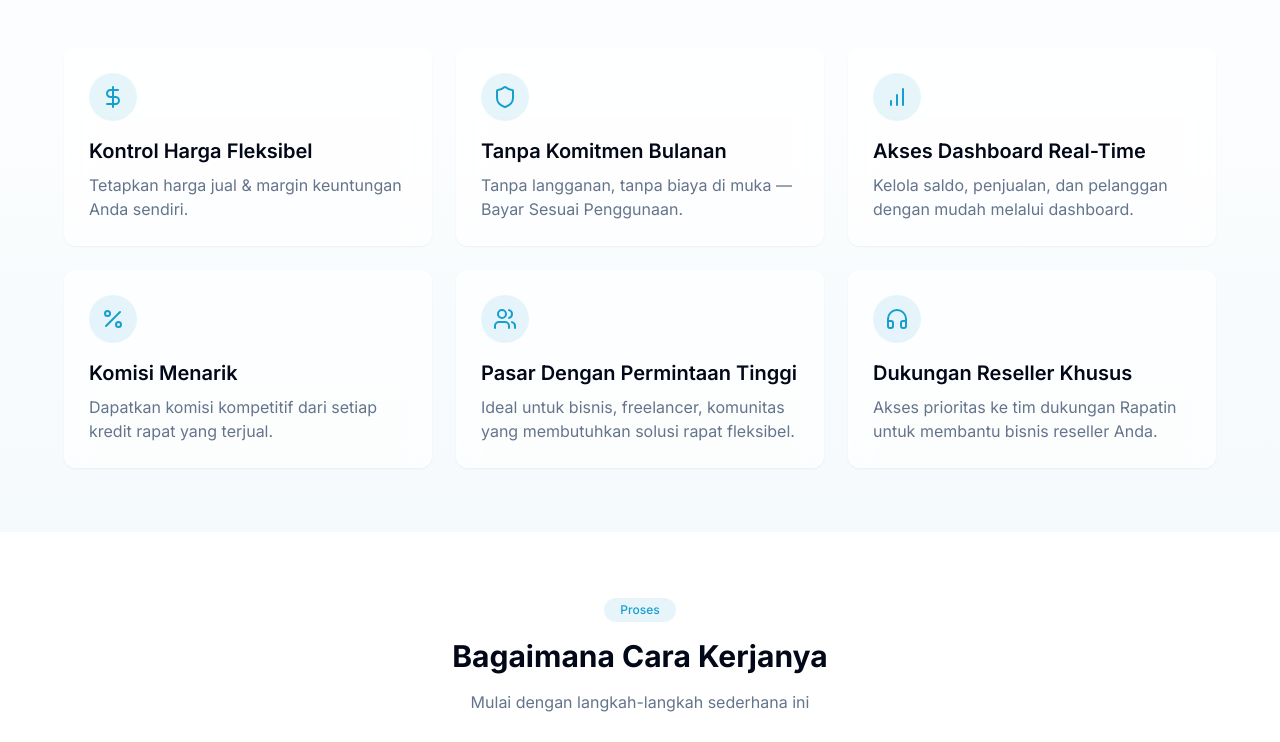
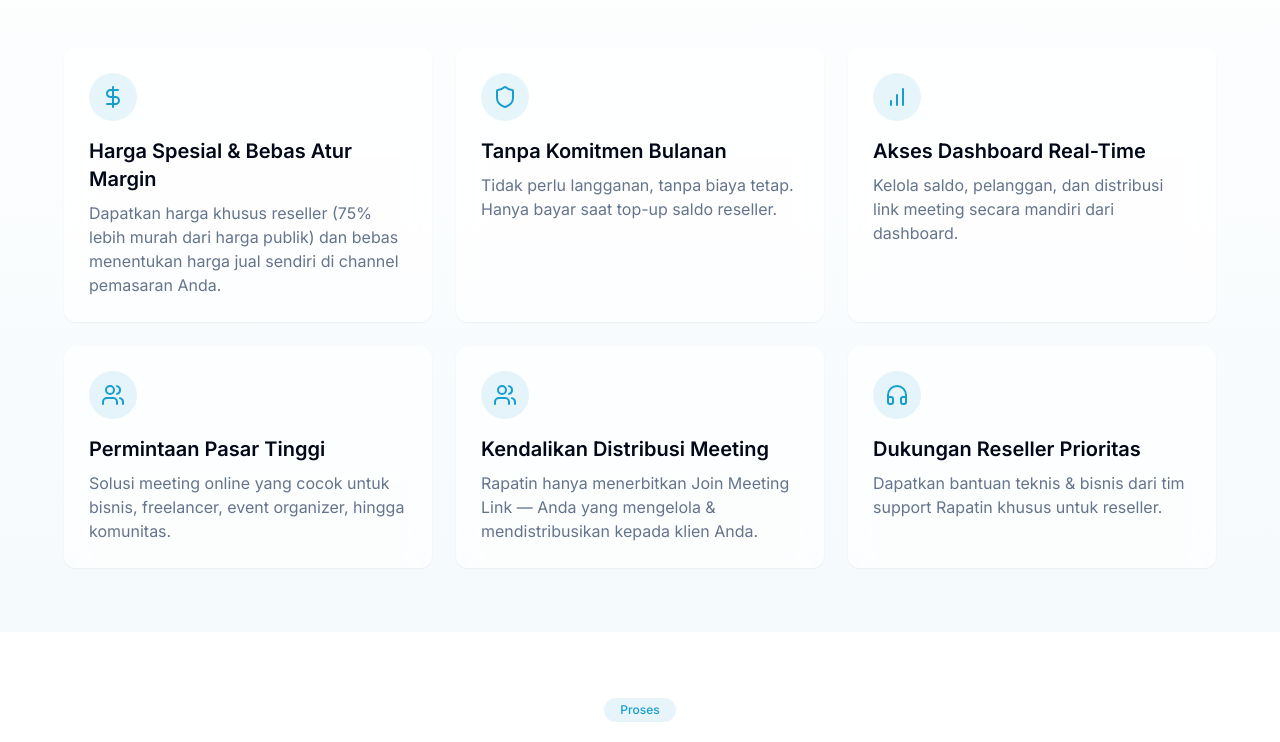
Before and after one commit to furdigicode/web-rapatin, a React (Vite) app: page /menjadi-reseller in a window 1280 px wide. Shown: the part 1140-1882 px from the top of the page. Built offline with nearby package versions, Linux system fonts and the light colour scheme.

Commit message:
feat: Update reseller benefits
Update the reseller benefits section with new content.

```diff
--- a/src/pages/MenjadiReseller.tsx
+++ b/src/pages/MenjadiReseller.tsx
@@ -1,11 +1,9 @@
-
 import React from 'react';
 import { Button } from "@/components/ui/button";
 import {
   DollarSign,
   Shield,
   BarChart as ChartBar,
-  Percent as BadgePercent,
   Users,
   Headphones,
   ArrowRight,
@@ -32,33 +30,33 @@ const MenjadiReseller = () => {
   const benefits = [
     {
       icon: <DollarSign className="h-6 w-6" />,
-      title: "Kontrol Harga Fleksibel",
-      description: "Tetapkan harga jual & margin keuntungan Anda sendiri."
+      title: "Harga Spesial & Bebas Atur Margin",
+      description: "Dapatkan harga khusus reseller (75% lebih murah dari harga publik) dan bebas menentukan harga jual sendiri di channel pemasaran Anda."
     },
     {
       icon: <Shield className="h-6 w-6" />,
       title: "Tanpa Komitmen Bulanan",
-      description: "Tanpa langganan, tanpa biaya di muka — Bayar Sesuai Penggunaan."
+      description: "Tidak perlu langganan, tanpa biaya tetap. Hanya bayar saat top-up saldo reseller."
     },
     {
       icon: <ChartBar className="h-6 w-6" />,
       title: "Akses Dashboard Real-Time",
-      description: "Kelola saldo, penjualan, dan pelanggan dengan mudah melalui dashboard."
-    },
-    {
-      icon: <BadgePercent className="h-6 w-6" />,
-      title: "Komisi Menarik",
-      description: "Dapatkan komisi kompetitif dari setiap kredit rapat yang terjual."
+      description: "Kelola saldo, pelanggan, dan distribusi link meeting secara mandiri dari dashboard."
     },
     {
       icon: <Users className="h-6 w-6" />,
-      title: "Pasar Dengan Permintaan Tinggi",
-      description: "Ideal untuk bisnis, freelancer, komunitas yang membutuhkan solusi rapat fleksibel."
+      title: "Permintaan Pasar Tinggi",
+      description: "Solusi meeting online yang cocok untuk bisnis, freelancer, event organizer, hingga komunitas."
+    },
+    {
+      icon: <Users className="h-6 w-6" />,
+      title: "Kendalikan Distribusi Meeting",
+      description: "Rapatin hanya menerbitkan Join Meeting Link — Anda yang mengelola & mendistribusikan kepada klien Anda."
     },
     {
       icon: <Headphones className="h-6 w-6" />,
-      title: "Dukungan Reseller Khusus",
-      description: "Akses prioritas ke tim dukungan Rapatin untuk membantu bisnis reseller Anda."
+      title: "Dukungan Reseller Prioritas",
+      description: "Dapatkan bantuan teknis & bisnis dari tim support Rapatin khusus untuk reseller."
     }
   ];
 
```
